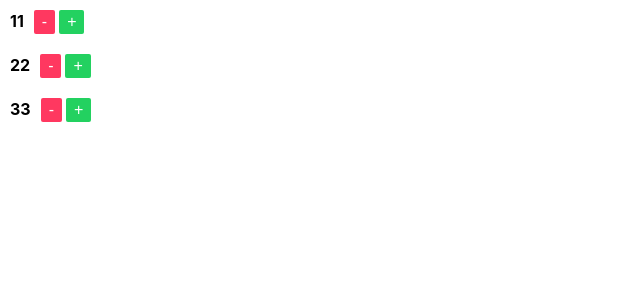
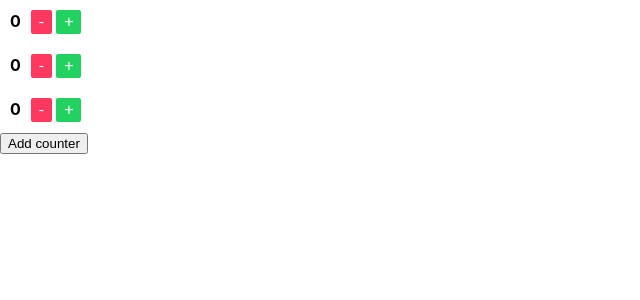
Before and after one commit to eukartsan/counters, a React (Create React App) app: page / in a window 1280 px wide. Shown: the top 300 px of the page, without its empty margins (0-640 px from the left). Built offline with nearby package versions, Linux system fonts and the light colour scheme.

Commit message:
add multi counters

```diff
--- a/src/actions/PageActions.js
+++ b/src/actions/PageActions.js
@@ -1,16 +1,13 @@
-export function onIncrement(value, id) {
+export function onIncrement(id) {
     return {
         type: 'INCREMENT',
-        payload: value,
         id
     }
 }
 
-
-export function onDecrement(value, id) {
+export function onDecrement(value) {
     return {
         type: 'DECREMENT',
         payload: value,
-        id
     }
 }
--- a/src/components/App.js
+++ b/src/components/App.js
@@ -1,36 +1,79 @@
 import React from 'react';
-import Counters from './Counters'
+import Counter from './Counter'
 import './App.css';
-import {connect} from 'react-redux';
-import {onIncrement, onDecrement} from '../actions/PageActions';
+import Total from './Total'
+import uuidv4 from 'uuid/v4';
+//import {connect} from 'react-redux';
+//import {onIncrement, onDecrement} from '../actions/PageActions';
 
 class App extends React.Component {
+    constructor() {
+        super()
+
+        this.state = {
+            data: [
+                {id: uuidv4(), value: 0},
+                {id: uuidv4(), value: 0},
+                {id: uuidv4(), value: 0}
+            ]
+        };
+    }
+
+    addCounter = () => {
+        this.setState((prevState) => {
+            const newCounter = {
+                id: uuidv4(),
+            }
+
+            return {
+                data: [...prevState.data, newCounter]
+            };
+        })
+    }
+
     render() {
         return (
             <div>
-                {this.props.dataCounters.map(counter => (
-                    <Counters
-                        value={counter.value}
-                        incrementCounter={this.props.incrementCounter}
-                        decrementCounter={this.props.decrementCounter}
-                        key={counter.id}/>))}
+                {this.state.data.map(counter => (
+                    <Counter
+                        key={counter.id}
+                        value={counter.value}/>))}
+                <Total
+                    addCounter={this.addCounter}
+                />
             </div>);
     }
 }
 
-function mapStateToProps(state) {
-    return {
-        dataCounters: state.data
-    };
-}
+export default App;
 
-
-const mapDispatchToProps = dispatch => {
-    return {
-        incrementCounter: () => dispatch(onIncrement(1)),
-        decrementCounter: () => dispatch(onDecrement(1))
-    }
-}
-
-
-export default connect(mapStateToProps, mapDispatchToProps)(App);
+// class App extends React.Component {
+//     render() {
+//         return (
+//             <div>
+//                 {this.props.dataCounters.map(counter => (
+//                     <Counters
+//                         value={counter.value}
+//                         incrementCounter={this.props.incrementCounter}
+//                         decrementCounter={this.props.decrementCounter}
+//                         key={counter.id}/>))}
+//             </div>);
+//     }
+// }
+//
+// function mapStateToProps(state) {
+//     return {
+//         dataCounters: state.data
+//     };
+// }
+//
+//
+// const mapDispatchToProps = dispatch => {
+//     return {
+//         incrementCounter: () => dispatch(onIncrement(1)),
+//         decrementCounter: () => dispatch(onDecrement(1))
+//     }
+// }
+//
+//
+// export default connect(mapStateToProps, mapDispatchToProps)(App);
--- a/src/components/Counter.js
+++ b/src/components/Counter.js
@@ -25,10 +25,12 @@ export default class Counter extends React.Component {
                 <div className="counter-controls">
                     <button
                         onClick={this.onDecrement}
-          className="button is-danger is-small">-</button>
+                        className="button is-danger is-small">-
+                    </button>
                     <button
                         onClick={this.onIncrement}
-          className="button is-success is-small">+</button>
+                        className="button is-success is-small">+
+                    </button>
                 </div>
             </div>);
     }
--- a/src/components/Main.js
+++ b/src/components/Main.js
@@ -1,8 +1,29 @@
 import React from 'react'
 import {Provider} from 'react-redux'
 import App from './App'
-import {store} from '../store/configureStore'
+import {createStore} from 'redux'
+//import {store} from '../store/configureStore'
 
+const initialState = {
+    value: 0
+};
+
+function reducer(state = initialState, action) {
+    switch (action.type) {
+        case 'INCREMENT':
+            return {
+                value: state.value + 1
+            };
+        case 'DECREMENT':
+            return {
+                value: state.value - 1
+            };
+        default:
+            return state;
+    }
+}
+
+let store = createStore(reducer);
 
 const Main = () => (
     <Provider store={store}>
--- a/src/components/Total.js
+++ b/src/components/Total.js
@@ -1,28 +1,18 @@
 import React from 'react';
 
 export default class Total extends React.Component {
-    constructor() {
-        super();
 
-        this.state = {
-            total: ''
-        };
-    }
-
-    totalChange = (event) => {
-        this.setState({total: event.target.value});
+    addCounterName = (event) => {
+        const {addCounter} = this.props
+        addCounter(addCounter)
+        event.preventDefault();
     }
 
     render() {
-        const {total} = this.state;
 
         return (
             <div>
-                <form>
-                    {/*<input
-              type="text"
-              value={total}
-              onChange={this.totalChange}/>*/}
+                <form onSubmit={this.addCounterName}>
                     <input
                         type="submit"
                         value="Add counter"/>
```
Also changed, not shown: src/reducers/countersReducer.js (+14 -1 lines), 1 other file (tests, documents, lock files or other folders). Lines whose indentation alone changed are shown as unchanged.
